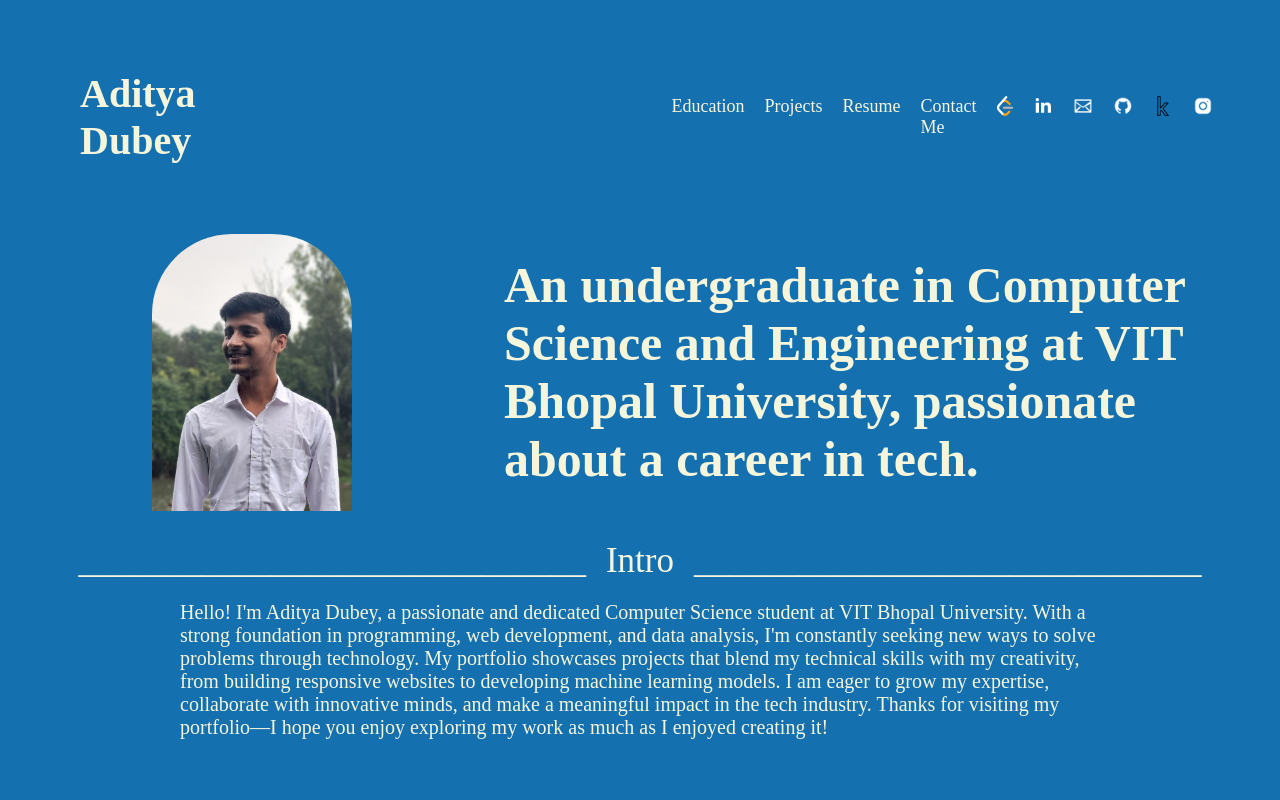
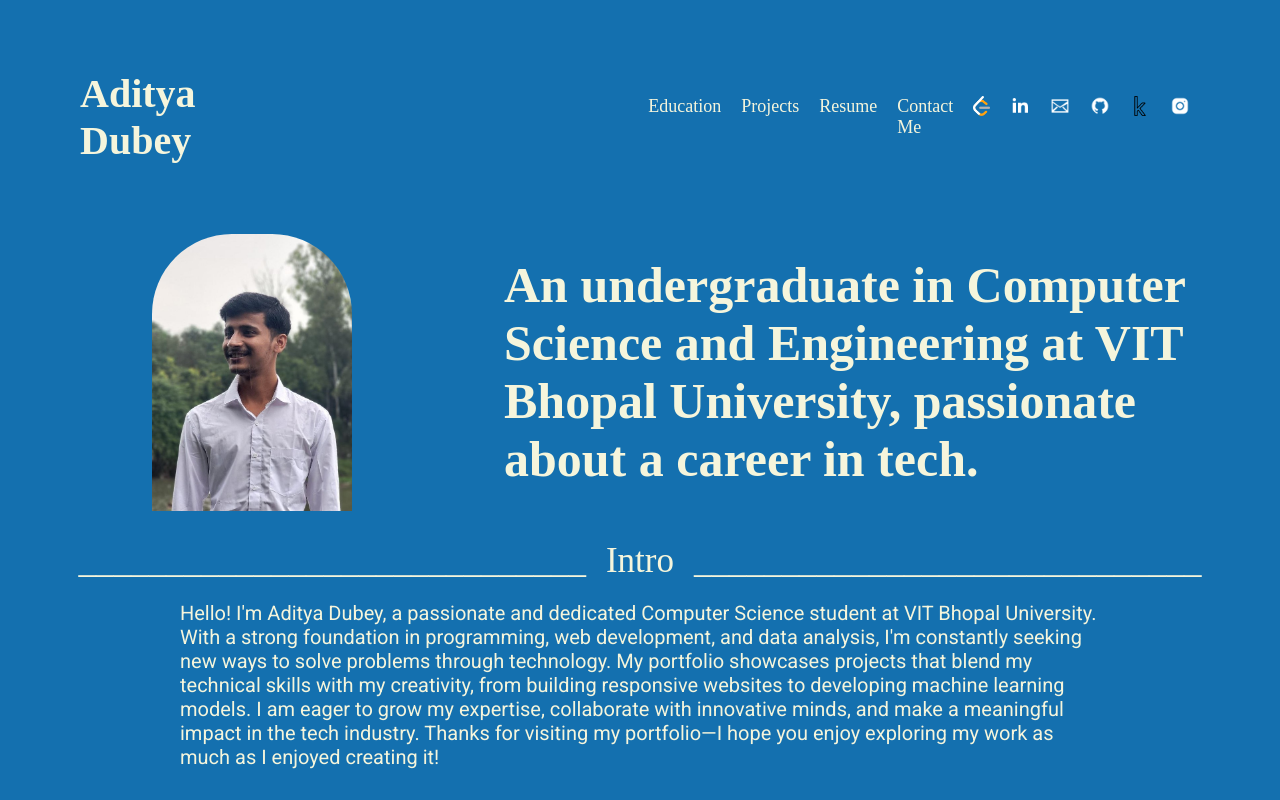
Before and after one commit to adityadubey98/Portfolio, a plain HTML site: page index.html in a window 1280 px wide. Drawn offline with Linux system fonts and the light colour scheme.

Commit message:
Update index.css

```diff
--- a/index.css
+++ b/index.css
@@ -23,7 +23,7 @@
 }
 .nav{
     display: flex;
-    margin-left: 40%;
+    margin-left: 35%;
 }
 .links{
     text-decoration: none;
@@ -66,4 +66,5 @@
 }
 .pa{
     font-size: 20px;
+    font-family: 'Roboto', sans-serif;
 }
```
